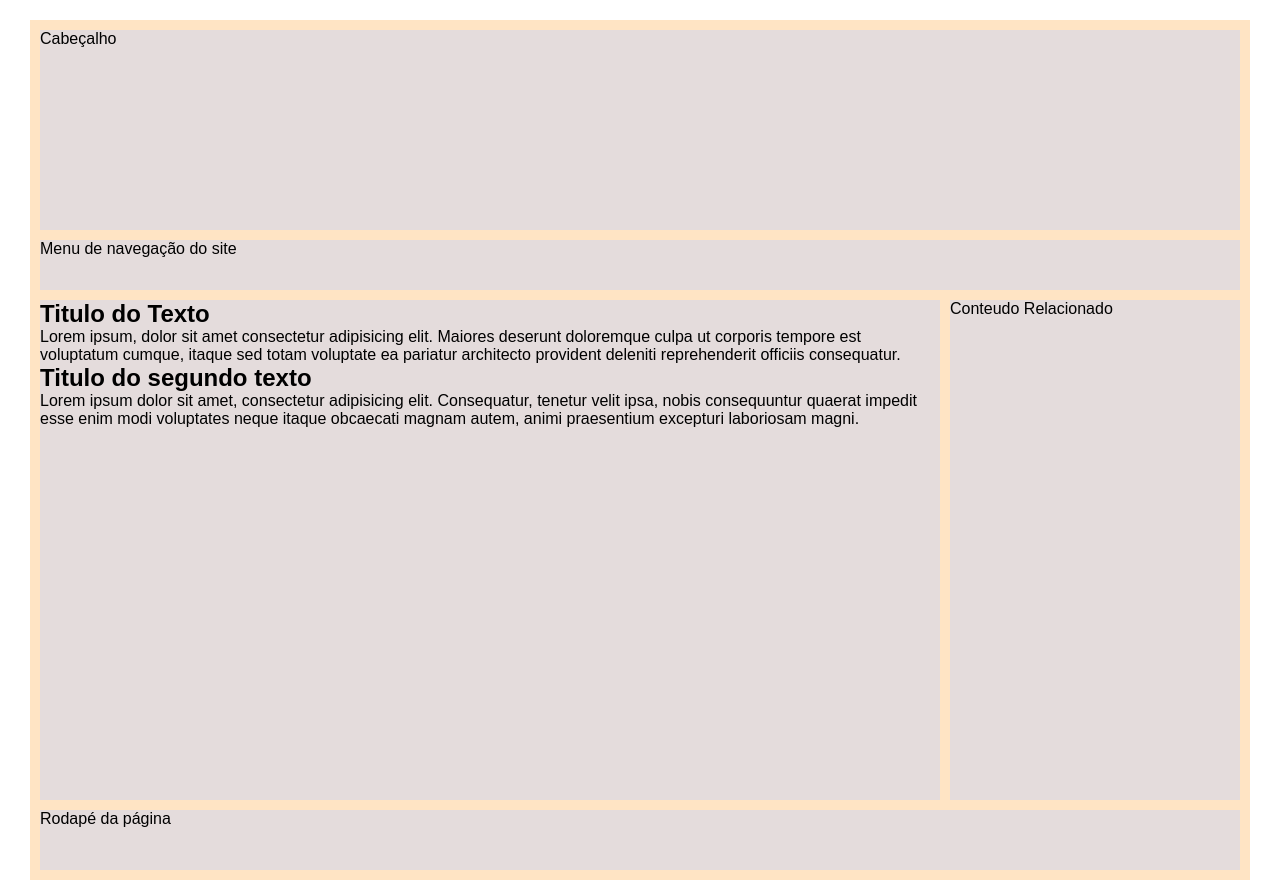
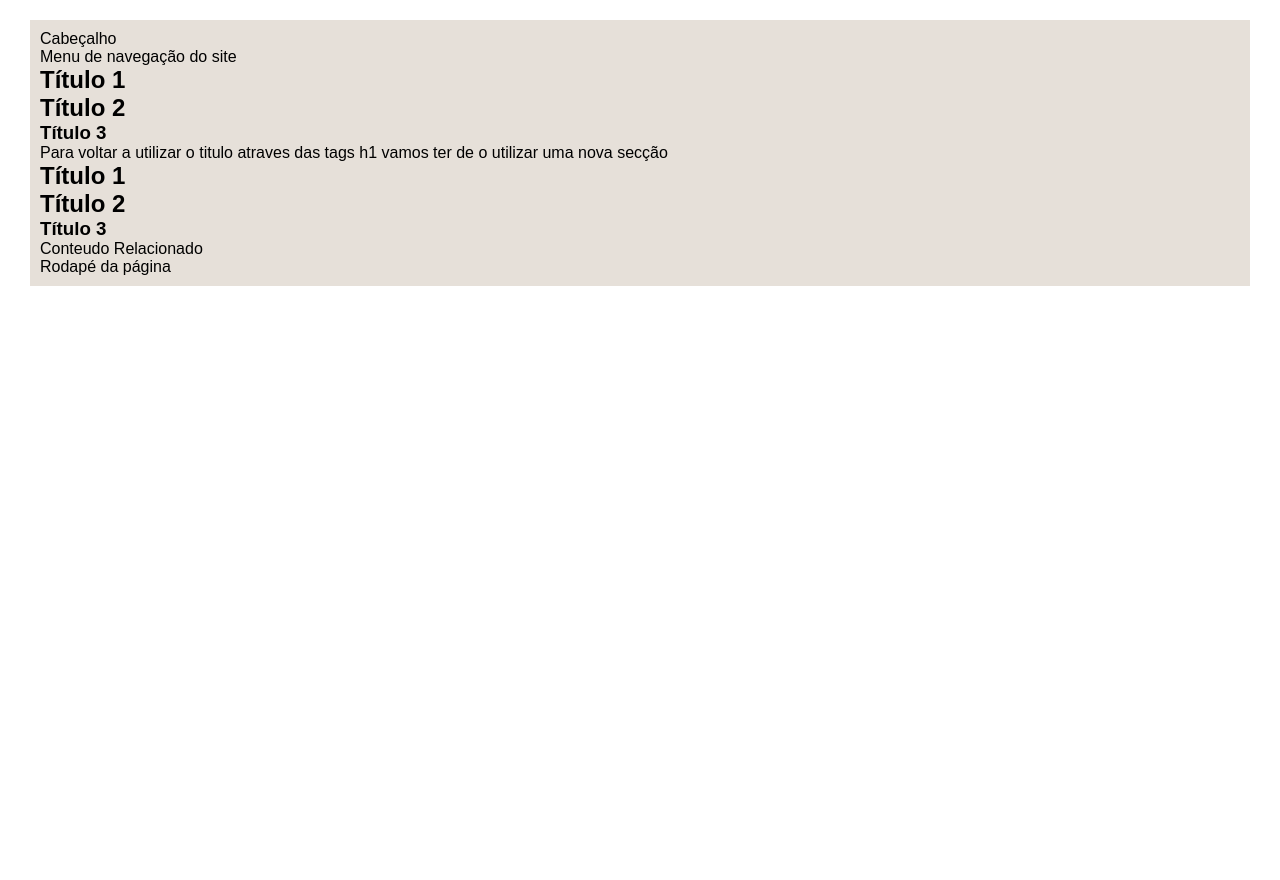
Before and after one commit to FilipeMGaspar/Curso_HTML5_e_CSS3_FSN_2016, a PHP site: page / in a window 1280 px wide. After the commit the page ends 286 px from the top, so only its background shows below. Run offline with PHP 8.4, Linux system fonts and the light colour scheme.

Commit message:
Aula 03 - Títulos: O que Mudou?

```diff
--- a/Aula03/css/estilo.css
+++ b/Aula03/css/estilo.css
@@ -5,48 +5,9 @@
 }
 
 div.principal{
-    background-color: bisque;
+    background-color: rgb(230, 224, 217);
     width: 1200px;
     margin: auto;
     margin-top: 20px;
     padding: 10px;
 }
-
-header{
-    background-color: rgb(228, 220, 220);
-    width: 1200px;
-    height: 200px;
-}
-
-nav{
-    background-color: rgb(228, 220, 220);
-     margin-top: 10px;
-     width: 1200px;
-     height: 50px;
-}
-
-section{
-    background-color: rgb(228, 220, 220);
-    margin-top: 10px;
-    width: 900px;
-    height: 500px;
-    float: left;
-}
-
-aside{
-    background-color: rgb(228, 220, 220);
-    width: 290px;
-    margin-top: 10px;
-    height: 500px;
-    float: left;
-    margin-left: 10px;
-    margin-bottom: 10px;
-}
-
-footer{
-    background-color: rgb(228, 220, 220);
-    width: 1200px;
-    height: 60px;
-    margin-top: 10px;
-    clear: both;
-}
--- a/Aula03/index.html
+++ b/Aula03/index.html
@@ -15,15 +15,19 @@
 
         <section>
 
-            <h1>Titulo do Texto</h1>
+            <h1> Título 1 </h1>
+            <h2> Título 2 </h2>
+            <h3> Título 3 </h3>
 
-           <p>Lorem ipsum, dolor sit amet consectetur adipisicing elit. Maiores deserunt doloremque culpa ut corporis tempore est voluptatum cumque, itaque sed totam voluptate ea pariatur architecto provident deleniti reprehenderit officiis consequatur.</p>
-
-           <h2>Titulo do segundo texto</h2>
-
-           <p>Lorem ipsum dolor sit amet, consectetur adipisicing elit. Consequatur, tenetur velit ipsa, nobis consequuntur quaerat impedit esse enim modi voluptates neque itaque obcaecati magnam autem, animi praesentium excepturi laboriosam magni.</p>
         </section>
 
+        <section>
+            <p>Para voltar a utilizar o titulo atraves das tags h1 vamos ter de o utilizar uma nova secção</p>
+            <h1> Título 1 </h1>
+            <h2> Título 2 </h2>
+            <h3> Título 3 </h3>
+
+        </section>
         <aside>Conteudo Relacionado</aside>
 
         <footer>Rodapé da página</footer>
```
